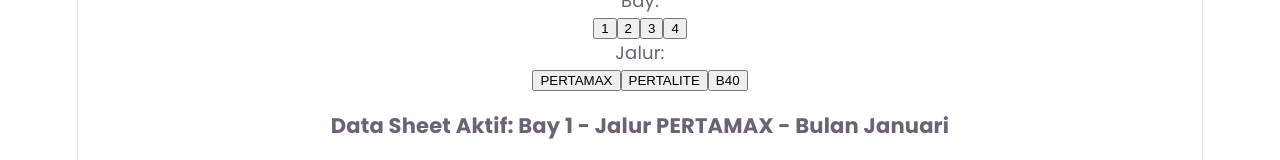
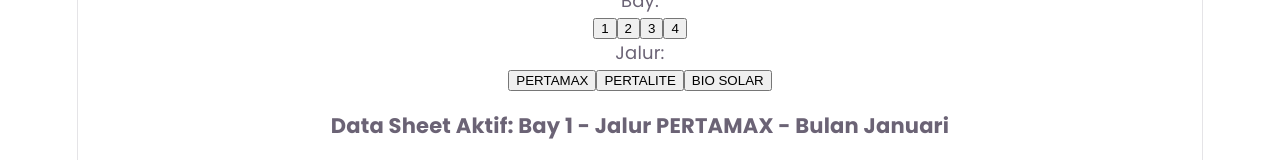
Before and after one commit to reynaaldii/monitoring-filtrasi, a React (Vite) app: page / in a window 1280 px wide. Shown: the part 383-543 px from the top of the page. Built offline with nearby package versions, Linux system fonts and the light colour scheme; no server answers.

Commit message:
edit jalurs

```diff
--- a/src/App.jsx
+++ b/src/App.jsx
@@ -3,7 +3,7 @@
 
 export default function App() {
   const bays = ['1', '2', '3', '4'];
-  const jalurs = ['PERTAMAX', 'PERTALITE', 'B40'];
+  const jalurs = ['PERTAMAX', 'PERTALITE', 'BIO SOLAR'];
   const bulanList = ['Januari', 'Februari', 'Maret', 'April', 'Mei', 'Juni', 'Juli', 'Agustus', 'September', 'Oktober', 'November', 'Desember'];
 
   const [selectedBay, setSelectedBay] = useState('1');
```
